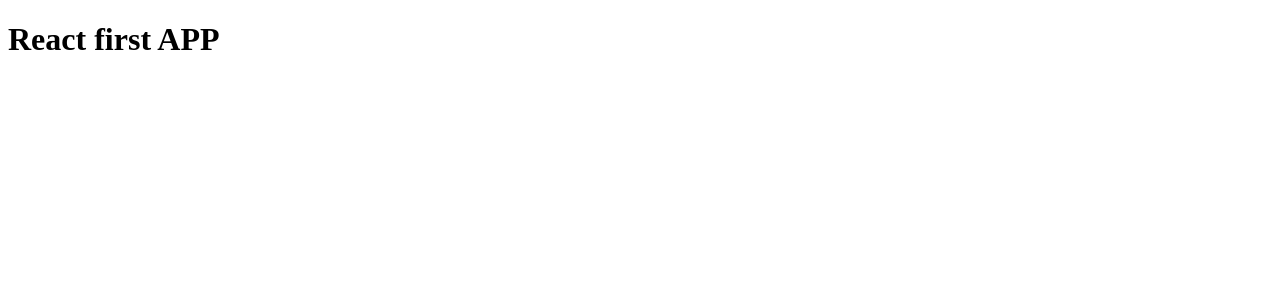
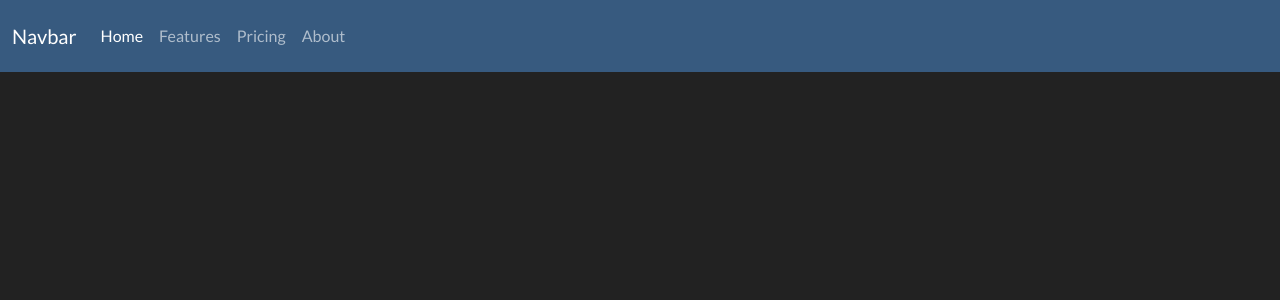
Before and after one commit to ignabanga/Curso-React-JS, a React (Create React App) app: page / in a window 1280 px wide. Shown: the top 300 px of the page. Built offline with nearby package versions, Linux system fonts and the light colour scheme.

Commit message:
commit -m "Fin clase JSX"

```diff
--- a/public/index.html
+++ b/public/index.html
@@ -4,9 +4,11 @@
   <meta charset="UTF-8">
   <meta http-equiv="X-UA-Compatible" content="IE=edge">
   <meta name="viewport" content="width=device-width, initial-scale=1.0">
+  <link rel="stylesheet" href="https://bootswatch.com/5/darkly/bootstrap.min.css">
   <title>My app</title>
 </head>
 <body>
   <div id="root"></div>
+  <script src="https://cdn.jsdelivr.net/npm/bootstrap@5.0.2/dist/js/bootstrap.bundle.min.js" integrity="sha384-MrcW6ZMFYlzcLA8Nl+NtUVF0sA7MsXsP1UyJoMp4YLEuNSfAP+JcXn/tWtIaxVXM" crossorigin="anonymous"></script>
   </body>
 </html>
--- a/src/App.jsx
+++ b/src/App.jsx
@@ -3,7 +3,50 @@
 function App() {
   return (
     <div className="App">
-      <h1>React first APP</h1>
+      <nav className="navbar navbar-expand-lg navbar-dark bg-primary">
+  <div className="container-fluid">
+    <a className="navbar-brand" href="#">
+      Navbar
+    </a>
+    <button
+      className="navbar-toggler"
+      type="button"
+      data-bs-toggle="collapse"
+      data-bs-target="#navbarColor01"
+      aria-controls="navbarColor01"
+      aria-expanded="false"
+      aria-label="Toggle navigation"
+    >
+      <span className="navbar-toggler-icon" />
+    </button>
+    <div className="collapse navbar-collapse" id="navbarColor01">
+      <ul className="navbar-nav me-auto">
+        <li className="nav-item">
+          <a className="nav-link active" href="#">
+            Home
+            <span className="visually-hidden">(current)</span>
+          </a>
+        </li>
+        <li className="nav-item">
+          <a className="nav-link" href="#">
+            Features
+          </a>
+        </li>
+        <li className="nav-item">
+          <a className="nav-link" href="#">
+            Pricing
+          </a>
+        </li>
+        <li className="nav-item">
+          <a className="nav-link" href="#">
+            About
+          </a>
+        </li>
+      </ul>
+    </div>
+  </div>
+</nav>
+
     </div>
   );
 }
```
